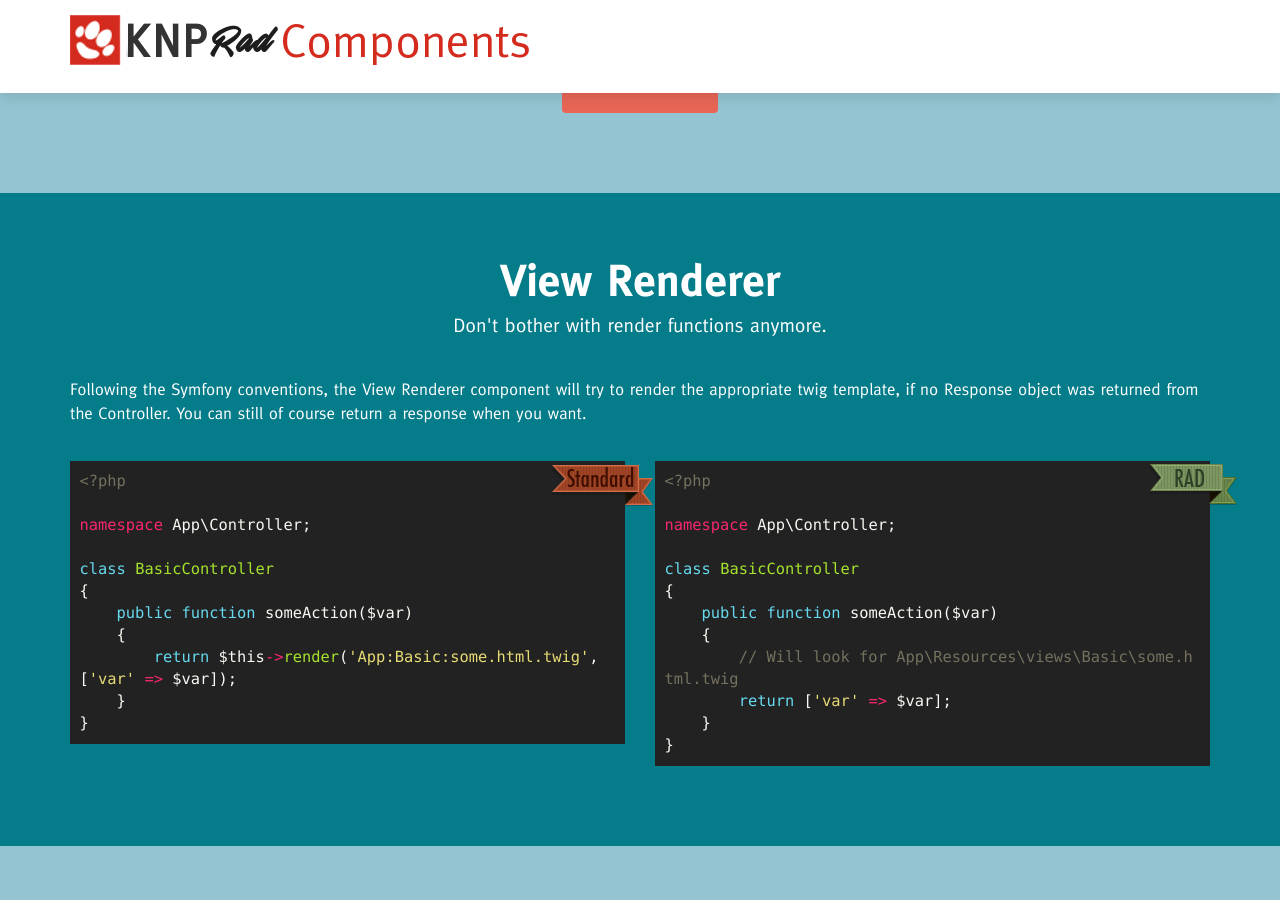
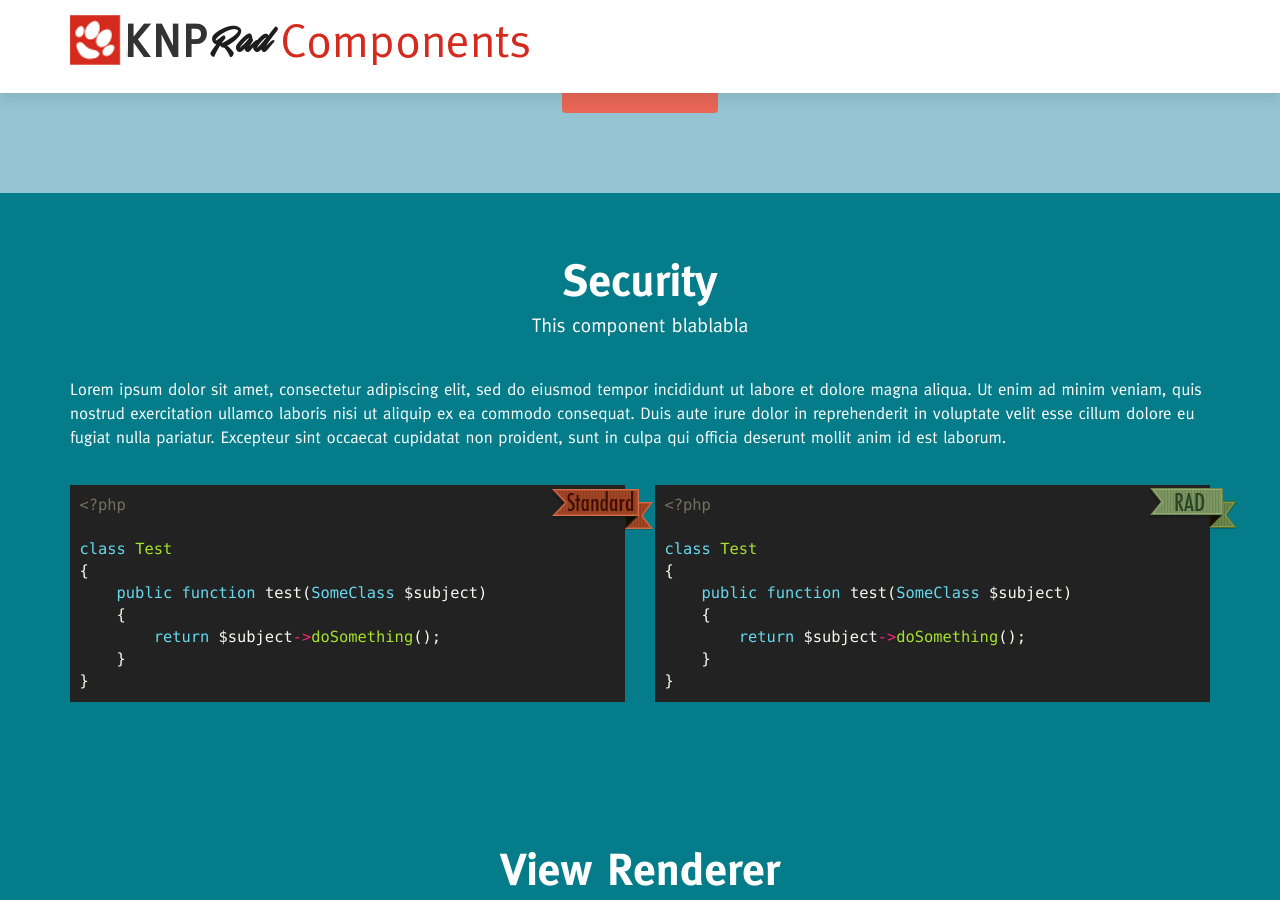
Before and after one commit to KnpLabs/rad-components-site, a Jekyll site: the page built from index.html, in a window 1280 px wide and 900 px high, scrolled down 8290 px. Built offline with Jekyll 4.4.1, drawn with Linux system fonts in a browser that asks for light colours; nearby versions of some CDN libraries; part of the change alters nothing that is shown.

```diff
--- a/_includes/_components/prototype.html
+++ b/_includes/_components/prototype.html
@@ -1,5 +1,3 @@
-<!-- TODO -->
-
 <article class="component dark-blue">
     <header>
         <div class="container">
--- a/_layouts/default.html
+++ b/_layouts/default.html
@@ -32,9 +32,7 @@
       {% include _components/auto-registration.html %}
       {% include _components/user.html %}
       {% include _components/fixtures-load.html %}
-      {% comment %}
       {% include _components/security.html %}
-      {% endcomment %}
       {% include _components/view-renderer.html %}
       {% include _components/domain-event.html %}
       {% include _components/url-generation.html %}
```
Lines whose indentation alone changed are shown as unchanged.
